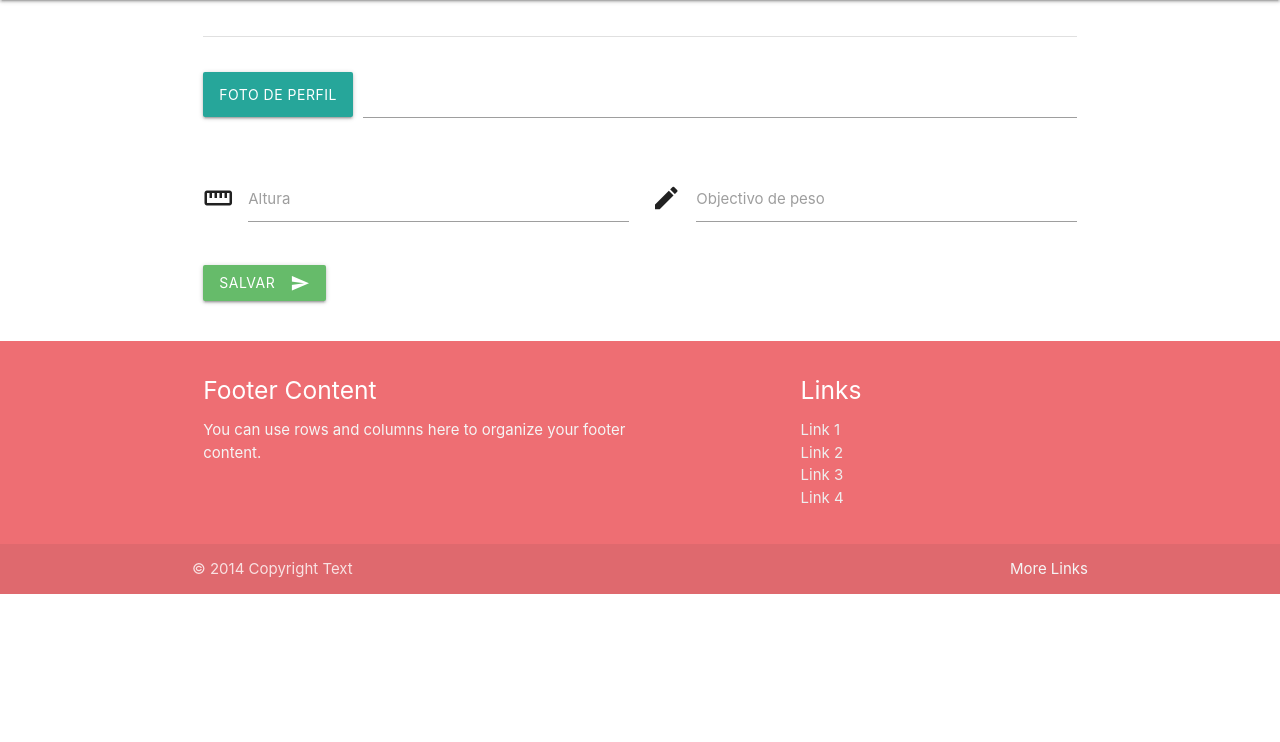
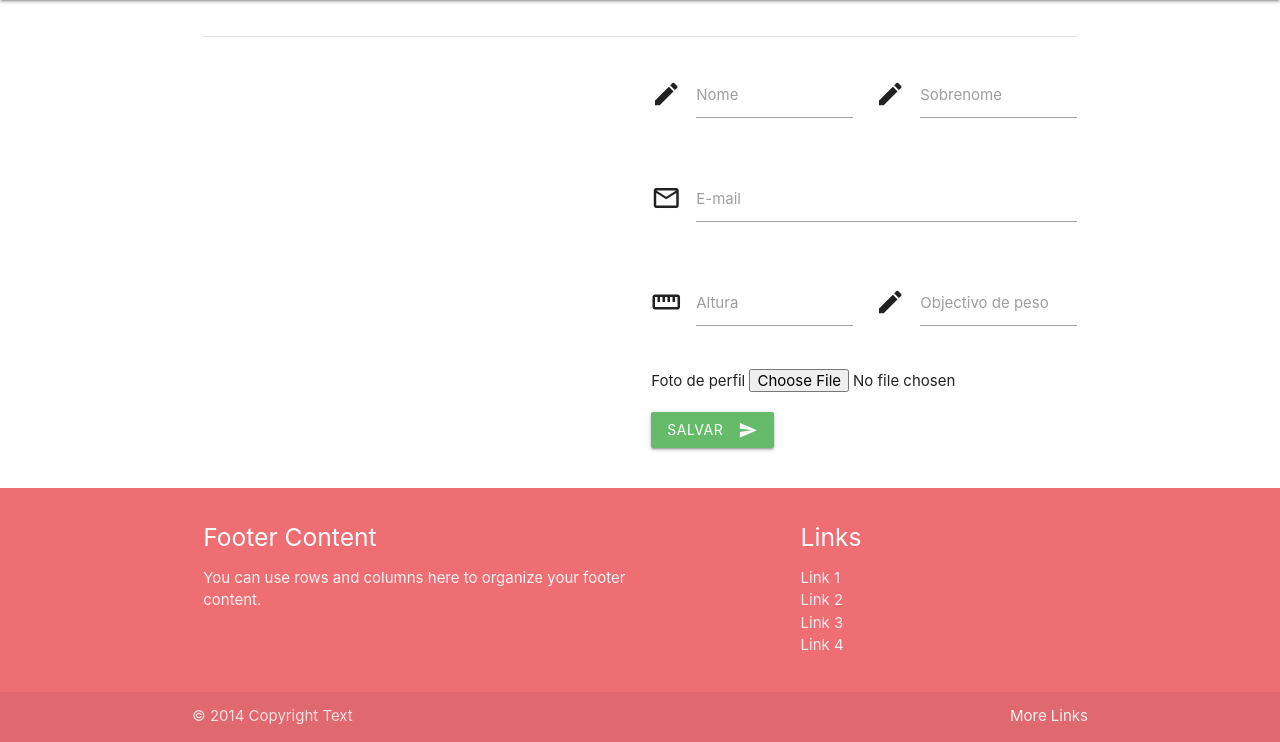
Before and after one commit to CleysonPH/django-weight-recorde, a Django app: template accounts/templates/accounts/user_profile_form.html in a window 1280 px wide. Shown: the part 64-806 px from the top of the page. Before the commit the page ends 658 px from the top, so only its background shows below. Run offline with Django 3.2, Linux system fonts and the light colour scheme; the template is opened without the code that fills it: values that come from a table or form of the project are taken from there, others are empty; some libraries are stand-ins or nearby versions.

Commit message:
Improved the User Profile Form

```diff
--- a/accounts/forms.py
+++ b/accounts/forms.py
@@ -20,3 +20,9 @@ class UserProfileForm(forms.ModelForm):
     class Meta:
         model = UserProfile
         exclude = ('user',)
+
+
+class UserUpdateForm(forms.ModelForm):
+    class Meta:
+        model = User
+        fields = ('first_name', 'last_name', 'email')
--- a/accounts/templates/accounts/user_profile_form.html
+++ b/accounts/templates/accounts/user_profile_form.html
@@ -1,4 +1,6 @@
 {% extends 'base.html' %}
+
+{% load widget_tweaks %}
 
 {% block content %}
     <main class="container">
@@ -10,29 +12,46 @@
         </div>
 
         <div class="row">
-            <form method="POST" enctype="multipart/form-data" class="col s12">
+            <div class="col s12 l6">
+                <img src="{{ user.userprofile.profile_image.url }}" alt="" class="responsive-img">
+            </div>
+            <form method="POST" enctype="multipart/form-data" class="col s12 l6">
                 {% csrf_token %}
                 <div class="row">
-                    <div class="file-field input-field col s12">
-                        <div class="btn">
-                            <span>Foto de perfil</span>
-                            {{ form.profile_image }}
-                        </div>
-                        <div class="file-path-wrapper">
-                            <input class="file-path validate" type="text">
-                        </div>
+                    <div class="input-field col s12 l6">
+                        <i class="material-icons prefix">edit</i>
+                        {{ user_form.first_name|add_class:"validate" }}
+                        <label for="{{ user_form.first_name.id_for_label }}">Nome</label>
+                    </div>
+                    <div class="input-field col s12 l6">
+                        <i class="material-icons prefix">edit</i>
+                        {{ user_form.last_name|add_class:"validate" }}
+                        <label for="{{ user_form.last_name.id_for_label }}">Sobrenome</label>
+                    </div>
+                </div>
+                <div class="row">
+                    <div class="input-field col s12">
+                        <i class="material-icons prefix">mail_outline</i>
+                        {{ user_form.email|add_class:"validate" }}
+                        <label for="{{ user_form.email.id_for_label }}">E-mail</label>
                     </div>
                 </div>
                 <div class="row">
                     <div class="input-field col s12 l6">
                         <i class="material-icons prefix">straighten</i>
-                        {{ form.height }}
-                        <label for="{{ form.height.id_for_label }}">Altura</label>
+                        {{ user_profile_form.height|add_class:"validate" }}
+                        <label for="{{ user_profile_form.height.id_for_label }}">Altura</label>
                     </div>
                     <div class="input-field col s12 l6">
                         <i class="material-icons prefix">mode_edit</i>
-                        {{ form.weight_goal }}
-                        <label for="{{ form.weight_goal.id_for_label }}">Objectivo de peso</label>
+                        {{ user_profile_form.weight_goal|add_class:"validate" }}
+                        <label for="{{ user_profile_form.weight_goal.id_for_label }}">Objectivo de peso</label>
+                    </div>
+                </div>
+                <div class="row">
+                    <div class="col s12">
+                        {{ user_profile_form.profile_image.label }}
+                        {{ user_profile_form.profile_image }}
                     </div>
                 </div>
                 <div class="row">
```
Also changed, not shown: accounts/views.py (+11 -7 lines).
